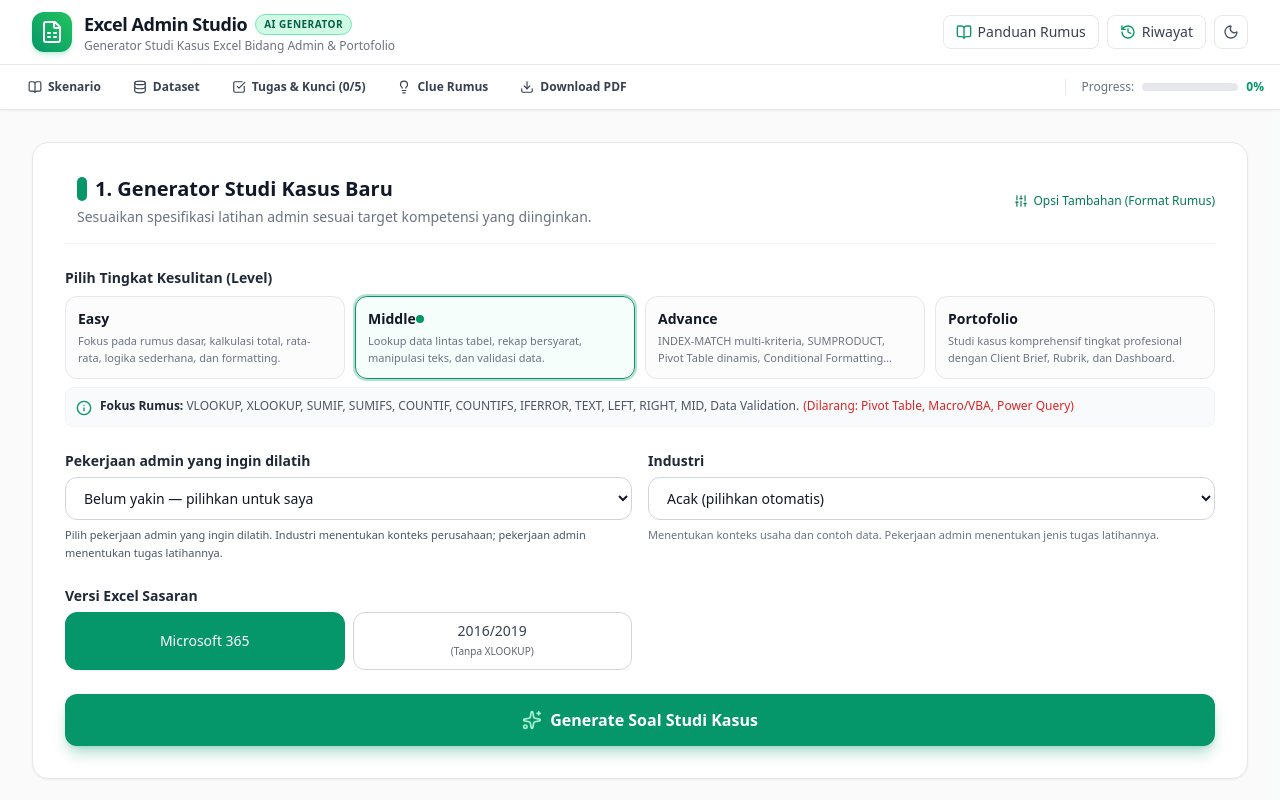
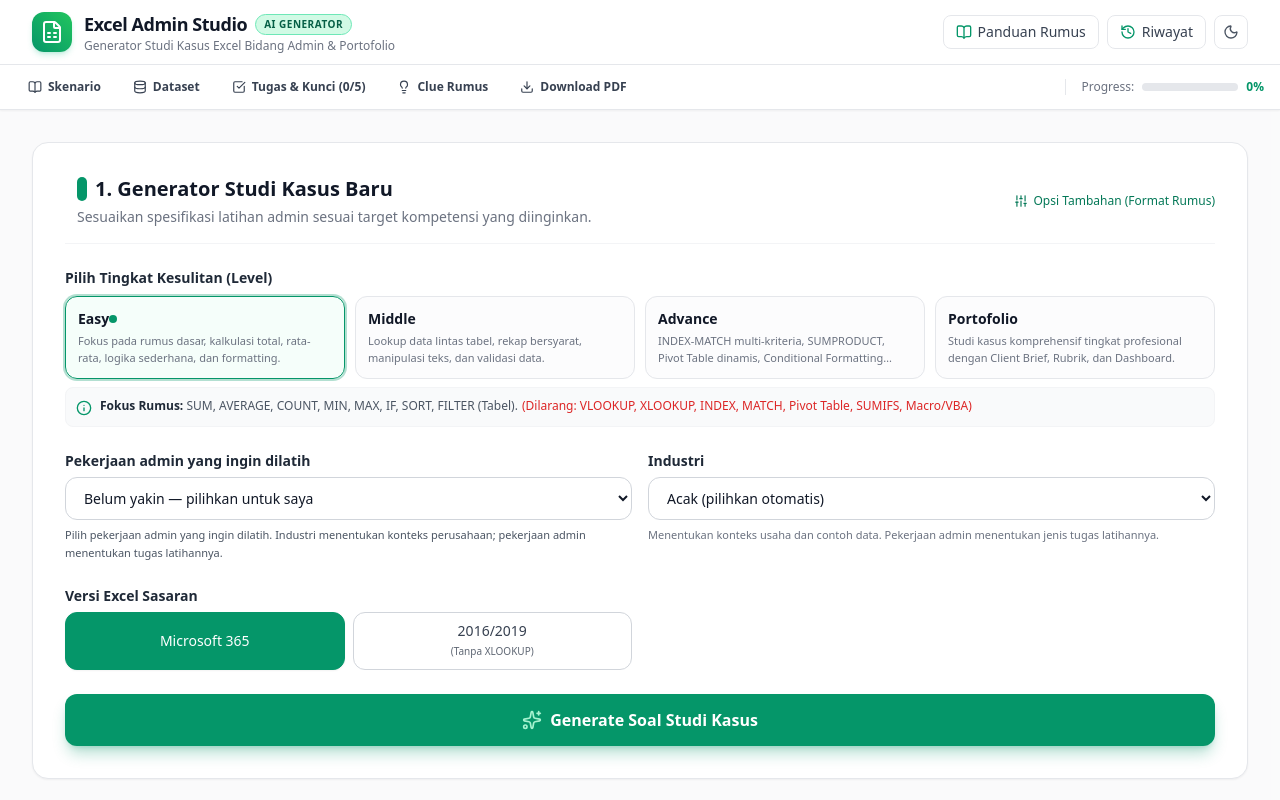
Before and after one commit to rahmadyd/generatedstudycaseexceladmin, a Next.js app: page / in a window 1280 px wide. Shown: the top 800 px of the page. Built offline with nearby package versions, Linux system fonts and the light colour scheme.

Commit message:
Change default level selection from middle to easy

```diff
--- a/src/frontend/App.tsx
+++ b/src/frontend/App.tsx
@@ -29,7 +29,7 @@ import {
 import { AlertCircle } from 'lucide-react';
 
 export default function App() {
-  const [caseStudy, setCaseStudy] = useState<CaseStudy>(FALLBACK_CASES.middle);
+  const [caseStudy, setCaseStudy] = useState<CaseStudy>(FALLBACK_CASES.easy);
   const [completedTasks, setCompletedTasks] = useState<number[]>([]);
   const [isLoading, setIsLoading] = useState<boolean>(false);
   const [errorMsg, setErrorMsg] = useState<string | null>(null);
@@ -86,7 +86,7 @@ export default function App() {
 
         // Else generate with that seed
         handleGenerate({
-          level: urlLevel || 'middle',
+          level: urlLevel || 'easy',
           role: urlRole || 'Penjualan',
           excelVersion: 'Microsoft 365',
           industry: urlIndustry === 'Acak' || INDUSTRY_OPTIONS.includes(urlIndustry as (typeof INDUSTRY_OPTIONS)[number])
--- a/src/frontend/components/GenerateForm.tsx
+++ b/src/frontend/components/GenerateForm.tsx
@@ -23,7 +23,7 @@ interface GenerateFormProps {
 export const GenerateForm: React.FC<GenerateFormProps> = ({
   onGenerate,
   isLoading,
-  initialLevel = null,
+  initialLevel = 'easy',
   initialRole = 'Penjualan',
   initialExcelVersion = 'Microsoft 365',
   initialFormulaStyle = 'classic',
@@ -32,7 +32,7 @@ export const GenerateForm: React.FC<GenerateFormProps> = ({
   initialTaskCount = 5,
   initialTaskCountMode = 'auto',
 }) => {
-  const [level, setLevel] = useState<Level | null>(initialLevel ?? null);
+  const [level, setLevel] = useState<Level | null>(initialLevel ?? 'easy');
   const [role, setRole] = useState<string>(initialRole);
   const [useRecommendedRole, setUseRecommendedRole] = useState(false);
   const [excelVersion, setExcelVersion] = useState<ExcelVersion>(initialExcelVersion);
@@ -45,7 +45,7 @@ export const GenerateForm: React.FC<GenerateFormProps> = ({
   const [showAdvanced, setShowAdvanced] = useState<boolean>(false);
 
   useEffect(() => {
-    setLevel(initialLevel ?? null);
+    setLevel(initialLevel ?? 'easy');
     setRole(initialRole);
     setUseRecommendedRole(false);
     setExcelVersion(initialExcelVersion);
--- a/src/frontend/utils/storage.ts
+++ b/src/frontend/utils/storage.ts
@@ -57,7 +57,7 @@ export function saveCaseToHistory(caseStudy: CaseStudy): void {
 // Settings
 export function getSavedSettings(): SavedSettings {
   const defaults: SavedSettings = {
-    level: 'middle',
+    level: 'easy',
     role: 'Penjualan',
     excelVersion: 'Microsoft 365',
     taskCount: 5,
```
